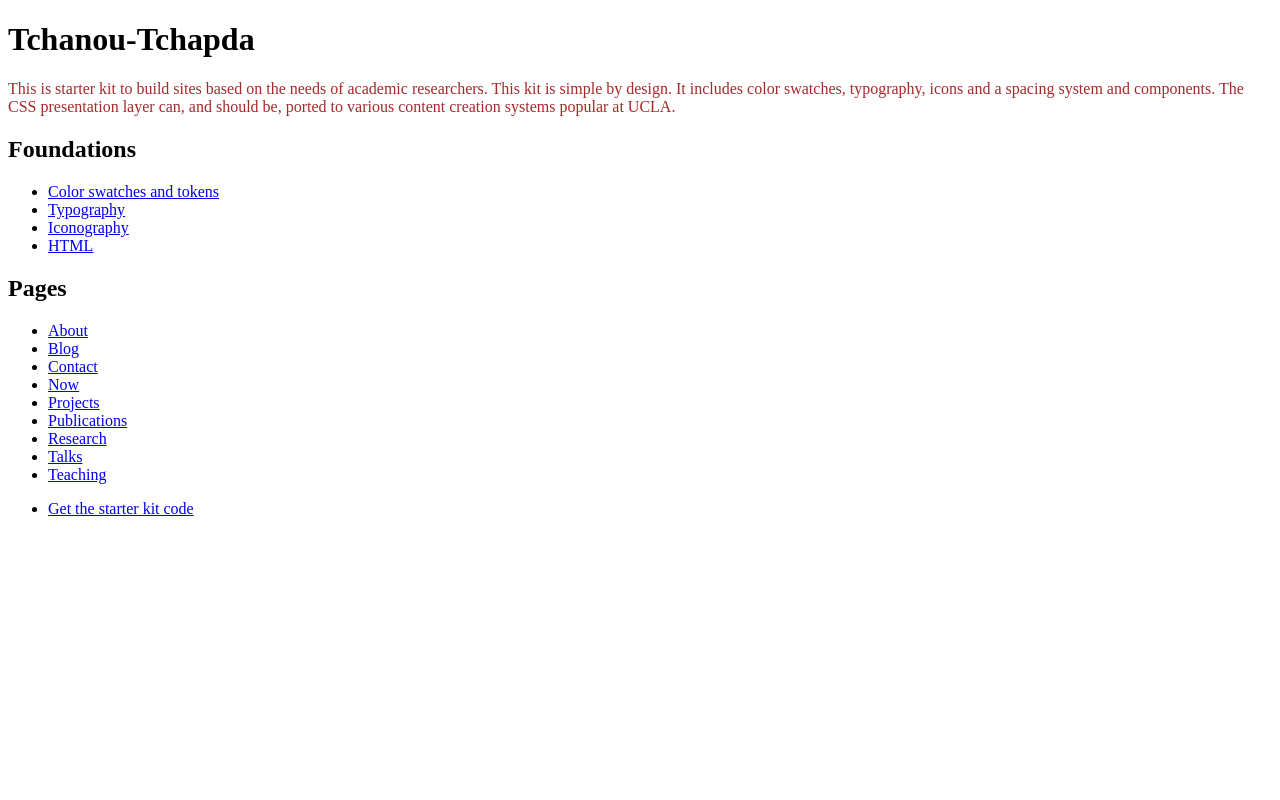
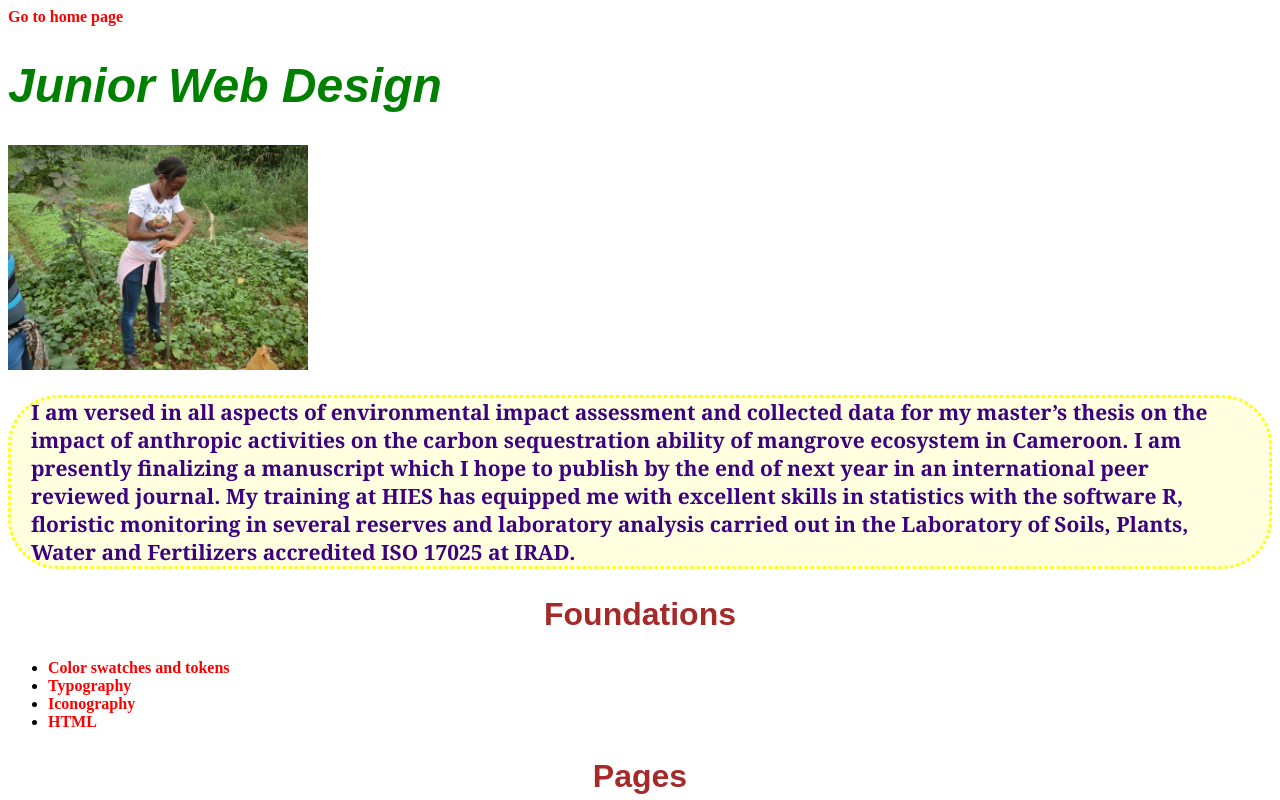
Before and after one commit to Tchanou-Tchapda/Tchanou-Tchapda.github.io, a plain HTML site: page index.html in a window 1280 px wide. Shown: the top 800 px of the page. Drawn offline with Linux system fonts and the light colour scheme.

Commit message:
update index

```diff
--- a/index.html
+++ b/index.html
@@ -7,17 +7,75 @@
     <meta name="viewport" content="width=device-width, initial-scale=1.0" />
     <style>
 
-      p { color:brown;
+        h1 {
+            font-family: arial;
+            font-size: 48px;
+            color: green ;
+            font-style: italic ;}
+
+        h2 {
+           font-family: Arial;
+           font-size: 32px ;
+           color: brown;
+           text-align: center;}
+
+        h3 {
+            font-family: Arial ;
+            font-size: 20px ;
+            color: black;
+            }
+
+}
+      p {
+          font-family: Arial;
+          font-size: 18px;
+          line-height: 1.5;
+       }
+
+       .intro {
+           font-family: Georgia;
+           font-size: 21px;
+           font-weight: bold;
+           color: rgb(60, 0, 128);
+        background-color: lightyellow;
+        border-color: yellow;
+        text-align: left
+        border-width: 10px;
+        border-radius: 50px;
+        border-style: dotted;
+        padding-left: 20px;
+        padding-right: 20px
+       }
+
+
+       a {
+           color: red;
+           font-weight: bold;
+           text-decoration: none;
+
+           a:hover{
+            background-color: red;
+            color: white;
+           }
+
+
+
        }
 
       </style>
-    <title>Tchanou-Tchapda</title>
+    <title>Junior Web Design</title>
   </head>
 
   <body>
+
+    <nav>
+        <a href="">Go to home page</a>
+    </nav>
     <header>
-      <h1>Tchanou-Tchapda</h1>
-      <p class="standfirst">This is starter kit to build sites based on the needs of academic researchers. This kit is simple by design. It includes color swatches, typography, icons and a spacing system and components. The CSS presentation layer can, and should be, ported to various content creation systems popular at UCLA.</p>
+
+      <h1>Junior Web Design</h1>
+      <img src="pic.jpg" width="300px" length="3000"/>
+      <p class="intro">I am versed in all aspects of environmental impact assessment and collected data for my master’s thesis on the impact of anthropic activities on the carbon sequestration ability of mangrove ecosystem in Cameroon. I am presently finalizing a manuscript which I hope to publish by the end of next year in an international peer reviewed journal. My training at HIES has equipped me with excellent skills in statistics with the software R, floristic monitoring in several reserves and laboratory analysis carried out in the Laboratory of Soils, Plants, Water and Fertilizers accredited ISO 17025 at IRAD.</p>
 
     </header>
     <main>
```
Also changed, not shown: index1.html (added, +57 -0 lines), pic.JPG (added).
